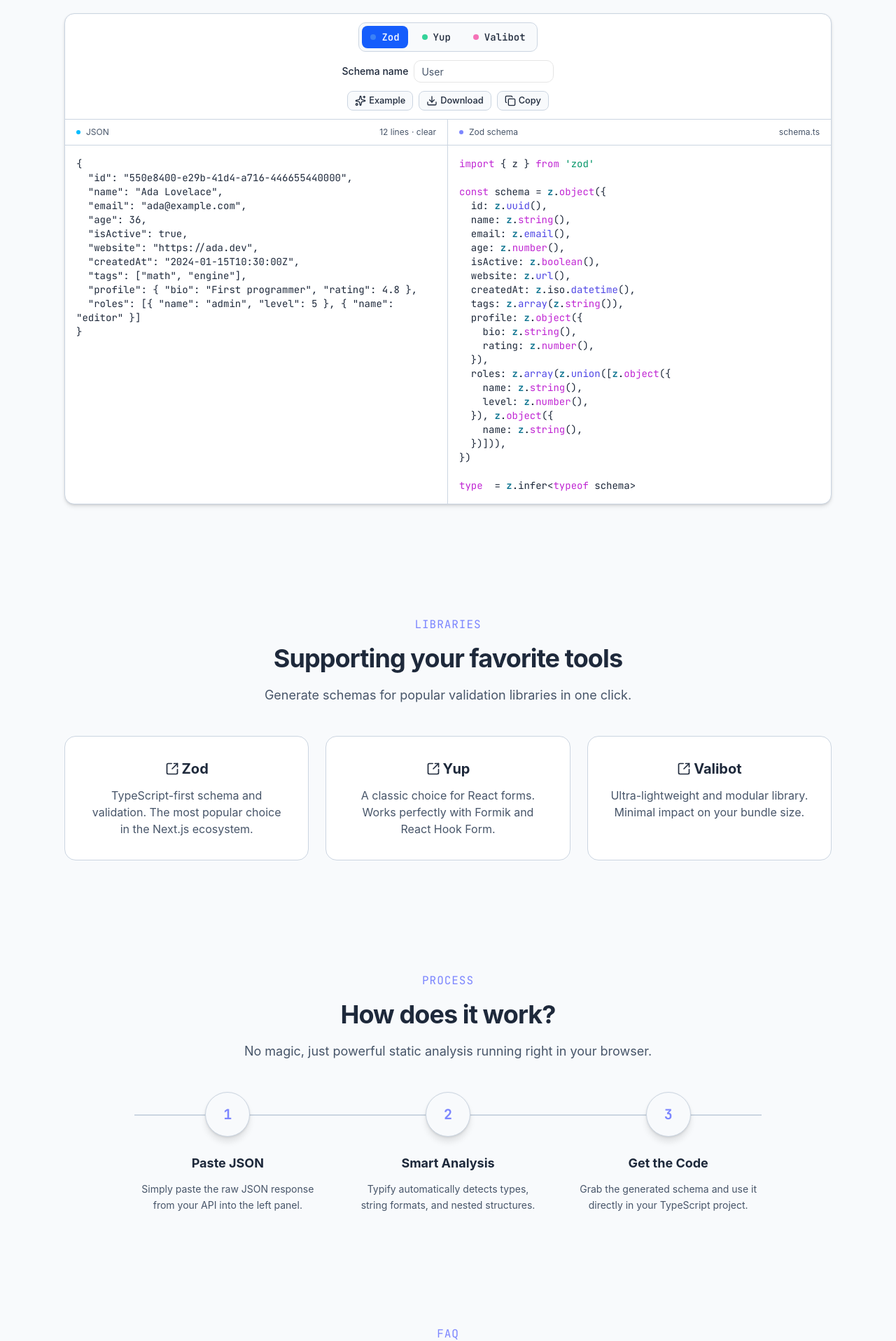
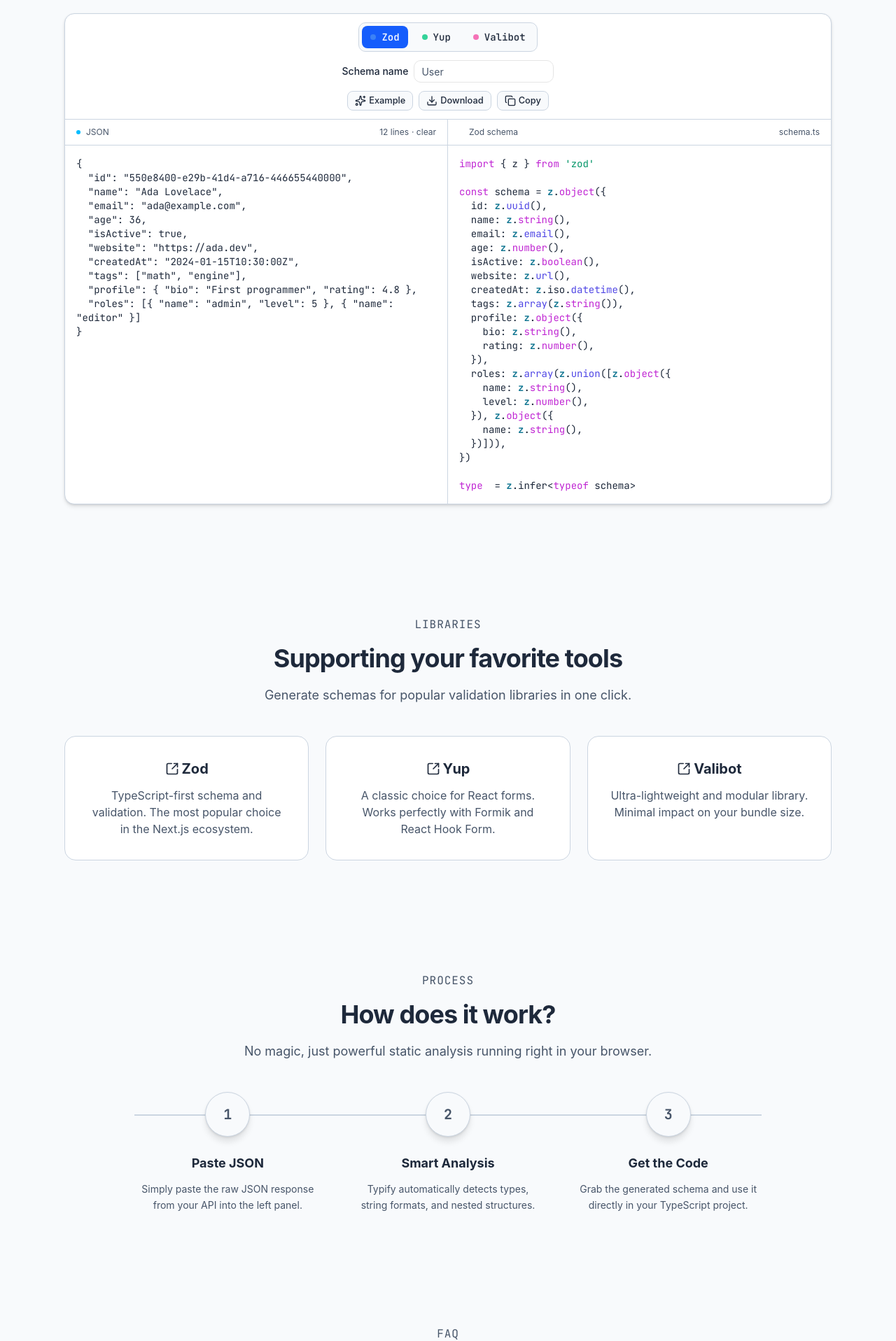
Before and after one commit to raiselfg/typify, a Next.js app: page / in a window 1280 px wide. Shown: the part 880-2797 px from the top of the page at 70% size. Built offline with nearby package versions, Linux system fonts and the light colour scheme.

Commit message:
a11y improvments

```diff
--- a/converter/components/converter-output.tsx
+++ b/converter/components/converter-output.tsx
@@ -15,7 +15,7 @@ export function ConverterOutput({ result, input, lib }: OutputProps) {
     <div className="flex flex-col">
       <div className="flex items-center justify-between border-b px-4 py-2.5 text-xs text-muted-foreground">
         <span className="flex items-center gap-2">
-          <span className="size-1.5 rounded-full bg-indigo-400" />
+          <span className="size-1.5 rounded-full text-muted-foreground" />
           {libLabel} schema
         </span>
         <span>schema.ts</span>
--- a/converter/components/converter-toolbar.tsx
+++ b/converter/components/converter-toolbar.tsx
@@ -84,6 +84,7 @@ export function ConverterToolbar({
         <Button variant="outline" size="sm" onClick={() => setInput(EXAMPLE)}>
           <Sparkles className="size-4" />
           <span className="hidden sm:block">Example</span>
+          <span className="sr-only">Example</span>
         </Button>
         <Button
           variant="outline"
@@ -93,6 +94,7 @@ export function ConverterToolbar({
         >
           <Download className="size-4" />
           <span className="hidden sm:block">Download</span>
+          <span className="sr-only">Download</span>
         </Button>
         <Button
           variant="outline"
@@ -103,6 +105,7 @@ export function ConverterToolbar({
         >
           {copied ? <Check className="size-4" /> : <Copy className="size-4" />}
           <span className="hidden sm:block">{copied ? "Copied" : "Copy"}</span>
+          <span className="sr-only">{copied ? "Copied" : "Copy"}</span>
         </Button>
       </div>
     </div>
--- a/landing/components/header.tsx
+++ b/landing/components/header.tsx
@@ -35,6 +35,7 @@ function MobileNav() {
       <Sheet open={isOpen} onOpenChange={setIsOpen}>
         <SheetTrigger>
           <TextAlignJustify />
+          <span className="sr-only">Menu</span>
         </SheetTrigger>
         <SheetContent>
           <SheetHeader>
--- a/landing/components/how-it-works.tsx
+++ b/landing/components/how-it-works.tsx
@@ -30,7 +30,7 @@ export default function HowItWorks() {
 
         {STEPS.map((step, i) => (
           <div key={i} className="relative flex flex-col items-center">
-            <div className="mb-6 flex size-16 items-center justify-center rounded-full border border-border bg-background font-mono text-xl font-bold text-indigo-400 shadow-xl shadow-indigo-500/10 transition-colors group-hover:border-indigo-500">
+            <div className="mb-6 flex size-16 items-center justify-center rounded-full border border-border bg-background font-mono text-xl font-bold text-muted-foreground shadow-xl shadow-indigo-500/10 transition-colors group-hover:border-indigo-500">
               {i + 1}
             </div>
             <h3 className="font-display mb-3 text-center text-lg font-bold">
--- a/landing/components/section-head.tsx
+++ b/landing/components/section-head.tsx
@@ -8,7 +8,7 @@ interface Props {
 export function SectionHead({ kicker, title, sub, center = false }: Props) {
   return (
     <div className={`mb-11 max-w-3xl ${center ? "mx-auto text-center" : ""}`}>
-      <div className="text-md mb-3.5 font-mono tracking-[0.06em] text-indigo-400 uppercase">
+      <div className="text-md mb-3.5 font-mono tracking-[0.06em] text-muted-foreground uppercase">
         {kicker}
       </div>
       <h2 className="font-display text-3xl leading-tight font-bold tracking-tight text-balance sm:text-4xl">
```
